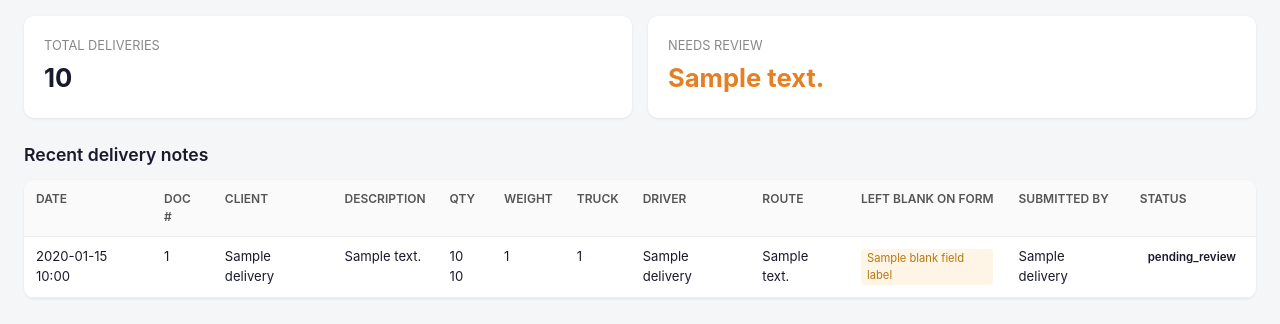
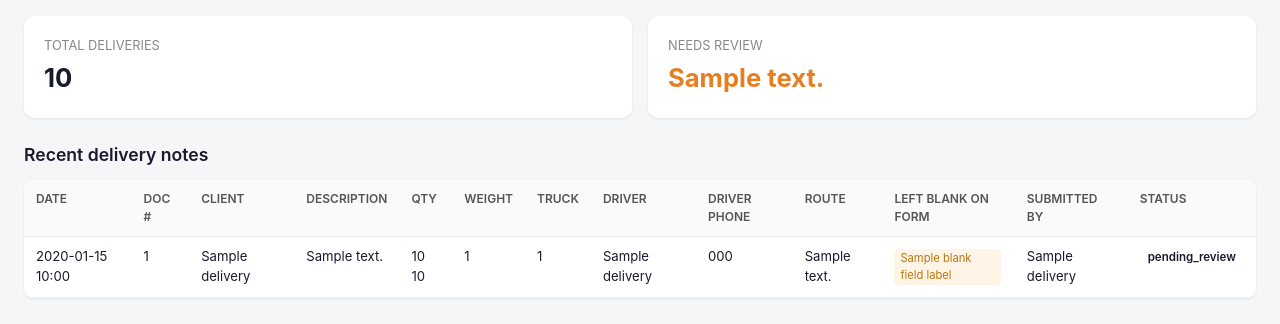
Before and after one commit to sunilraiaiesec-ops/whatsapp-accounting, a FastAPI app: template templates/deliveries.html in a window 1280 px wide. Shown: the part 210-534 px from the top of the page. Run offline with FastAPI, Linux system fonts and the light colour scheme; the template is opened without the code that fills it: most values are stand-ins (such as "Sample title", 1, 10 or a date in 2020); some libraries are stand-ins or nearby versions.

Commit message:
Show driver phone column on deliveries dashboard.
Co-authored-by: Cursor <cursoragent@cursor.com>

```diff
--- a/main.py
+++ b/main.py
@@ -860,7 +860,7 @@ def deliveries_dashboard(request: Request):
         SELECT
             d.id, d.document_number, d.client_name, d.delivery_date,
             d.description, d.quantity, d.quantity_unit, d.total_weight,
-            d.truck_number, d.driver_name, d.route_note, d.status,
+            d.truck_number, d.driver_name, d.driver_phone, d.route_note, d.status,
             d.extraction_raw, d.created_at, e.name AS employee_name
         FROM delivery_notes d
         LEFT JOIN employees e ON e.id = d.employee_id
--- a/templates/deliveries.html
+++ b/templates/deliveries.html
@@ -122,6 +122,7 @@
         <th>Weight</th>
         <th>Truck</th>
         <th>Driver</th>
+        <th>Driver phone</th>
         <th>Route</th>
         <th>Left blank on form</th>
         <th>Submitted by</th>
@@ -142,6 +143,7 @@
         <td>{{ d.total_weight or d.unit_weight or "—" }}</td>
         <td>{{ d.truck_number or "—" }}</td>
         <td>{{ d.driver_name or "—" }}</td>
+        <td>{{ d.driver_phone or "—" }}</td>
         <td>{{ d.route_note or "—" }}</td>
         <td>
           {% if d.blank_field_labels %}
```
